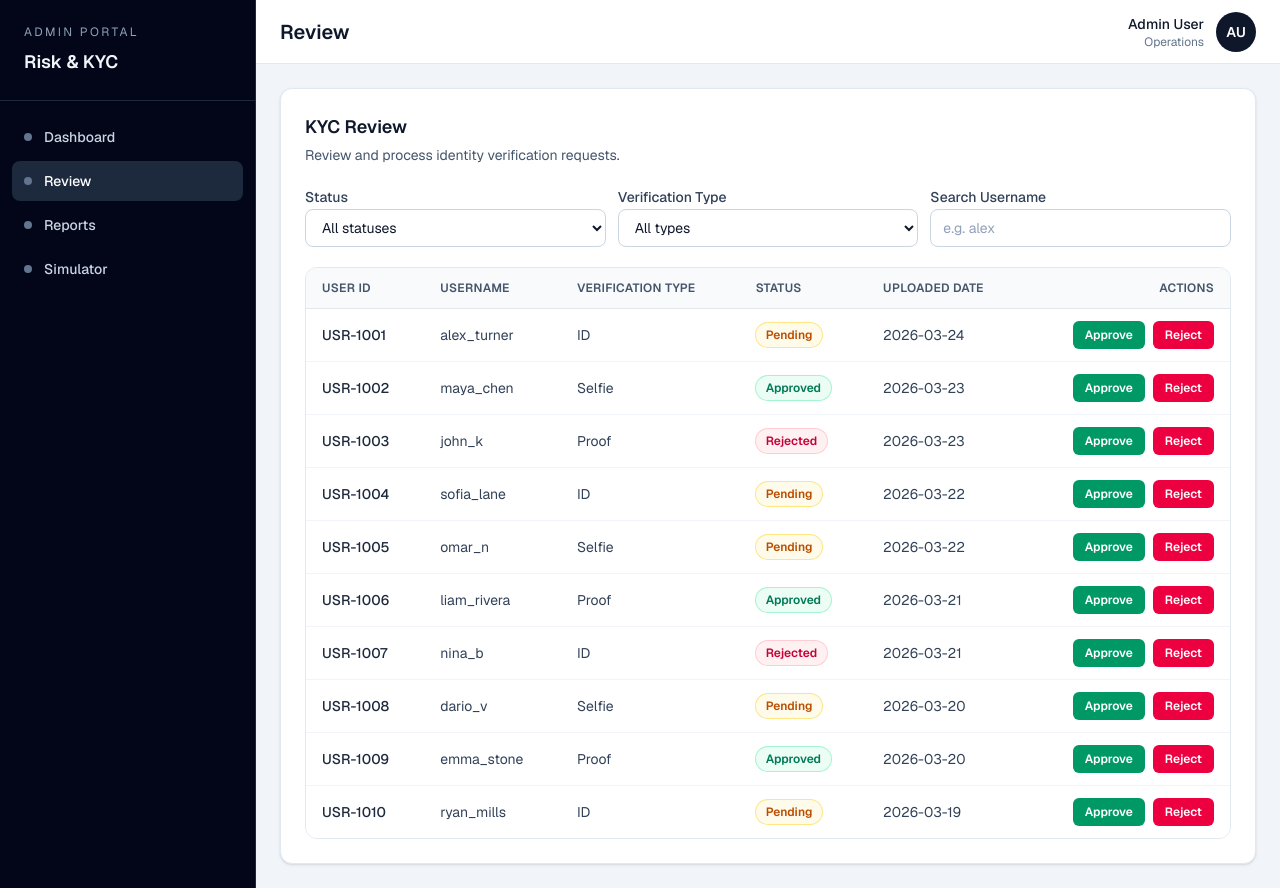
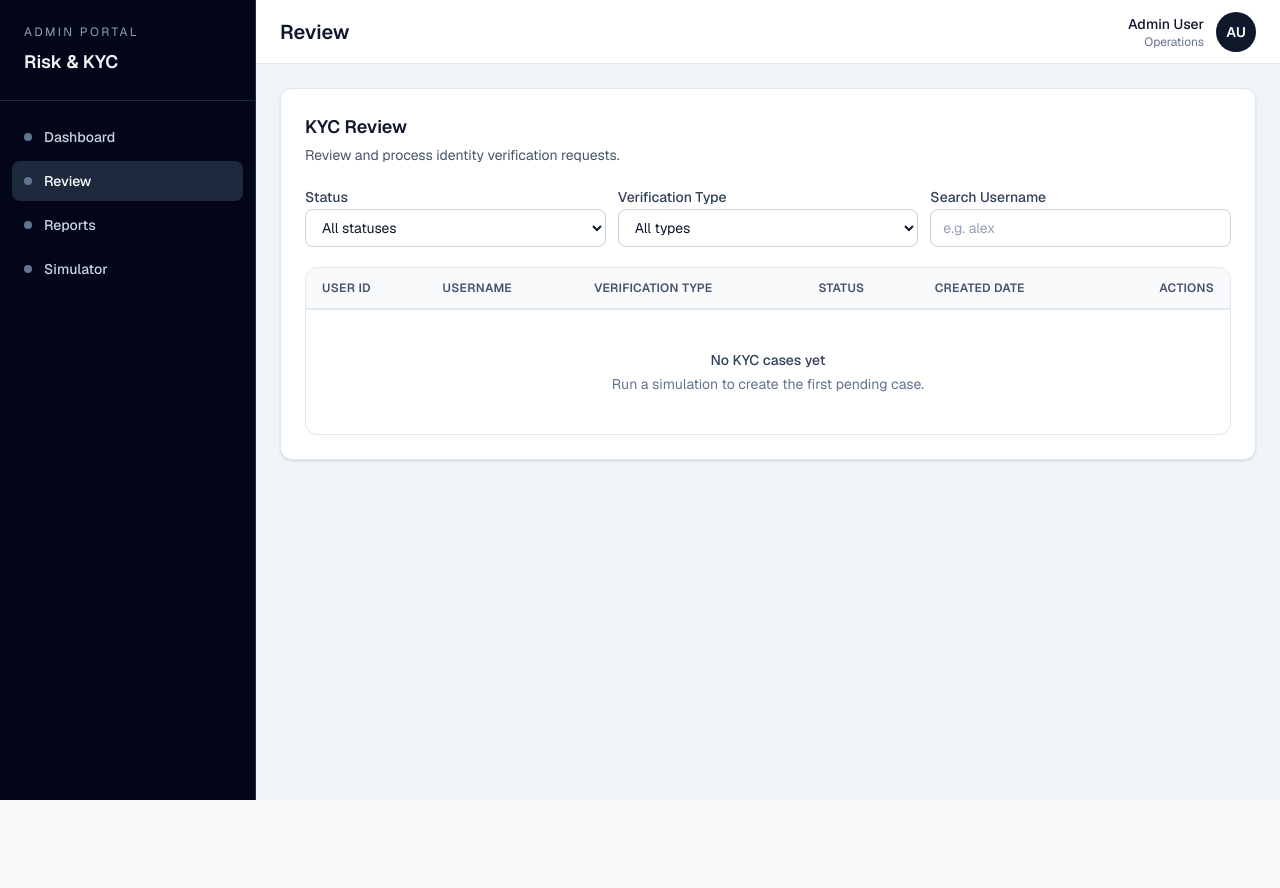
Before and after one commit to ptsportsbookcom-sudo/risk-kyc, a Next.js app: page /review in a window 1280 px wide. After the commit the page ends 800 px from the top, so only its background shows below. Built offline with nearby package versions, Linux system fonts and the light colour scheme.

Commit message:
connect simulator to review via shared state

```diff
--- a/app/(admin)/layout.tsx
+++ b/app/(admin)/layout.tsx
@@ -1,5 +1,6 @@
 import { AdminSidebar } from "@/app/components/admin-sidebar";
 import { AdminTopbar } from "@/app/components/admin-topbar";
+import { KycCasesProvider } from "@/app/components/kyc-cases-context";
 
 export default function AdminLayout({
   children,
@@ -7,6 +8,7 @@ export default function AdminLayout({
   children: React.ReactNode;
 }) {
   return (
+    <KycCasesProvider>
       <div className="flex min-h-screen bg-slate-100">
         <AdminSidebar />
 
@@ -15,5 +17,6 @@ export default function AdminLayout({
           <main className="flex-1 p-6">{children}</main>
         </div>
       </div>
+    </KycCasesProvider>
   );
 }
--- a/app/(admin)/review/page.tsx
+++ b/app/(admin)/review/page.tsx
@@ -1,90 +1,11 @@
 "use client";
 
 import { useMemo, useState } from "react";
-
-type VerificationType = "ID" | "Selfie" | "Proof";
-type ReviewStatus = "Pending" | "Approved" | "Rejected";
-
-type KycRow = {
-  userId: string;
-  username: string;
-  verificationType: VerificationType;
-  status: ReviewStatus;
-  uploadedDate: string;
-};
-
-const mockRows: KycRow[] = [
-  {
-    userId: "USR-1001",
-    username: "alex_turner",
-    verificationType: "ID",
-    status: "Pending",
-    uploadedDate: "2026-03-24",
-  },
-  {
-    userId: "USR-1002",
-    username: "maya_chen",
-    verificationType: "Selfie",
-    status: "Approved",
-    uploadedDate: "2026-03-23",
-  },
-  {
-    userId: "USR-1003",
-    username: "john_k",
-    verificationType: "Proof",
-    status: "Rejected",
-    uploadedDate: "2026-03-23",
-  },
-  {
-    userId: "USR-1004",
-    username: "sofia_lane",
-    verificationType: "ID",
-    status: "Pending",
-    uploadedDate: "2026-03-22",
-  },
-  {
-    userId: "USR-1005",
-    username: "omar_n",
-    verificationType: "Selfie",
-    status: "Pending",
-    uploadedDate: "2026-03-22",
-  },
-  {
-    userId: "USR-1006",
-    username: "liam_rivera",
-    verificationType: "Proof",
-    status: "Approved",
-    uploadedDate: "2026-03-21",
-  },
-  {
-    userId: "USR-1007",
-    username: "nina_b",
-    verificationType: "ID",
-    status: "Rejected",
-    uploadedDate: "2026-03-21",
-  },
-  {
-    userId: "USR-1008",
-    username: "dario_v",
-    verificationType: "Selfie",
-    status: "Pending",
-    uploadedDate: "2026-03-20",
-  },
-  {
-    userId: "USR-1009",
-    username: "emma_stone",
-    verificationType: "Proof",
-    status: "Approved",
-    uploadedDate: "2026-03-20",
-  },
-  {
-    userId: "USR-1010",
-    username: "ryan_mills",
-    verificationType: "ID",
-    status: "Pending",
-    uploadedDate: "2026-03-19",
-  },
-];
+import {
+  ReviewStatus,
+  useKycCases,
+  VerificationType,
+} from "@/app/components/kyc-cases-context";
 
 function statusClass(status: ReviewStatus) {
   if (status === "Approved") {
@@ -99,21 +20,15 @@ function statusClass(status: ReviewStatus) {
 }
 
 export default function ReviewPage() {
-  const [rows, setRows] = useState<KycRow[]>(mockRows);
+  const { cases, updateCaseStatus } = useKycCases();
   const [statusFilter, setStatusFilter] = useState<"All" | ReviewStatus>("All");
   const [verificationFilter, setVerificationFilter] = useState<
     "All" | VerificationType
   >("All");
   const [usernameQuery, setUsernameQuery] = useState("");
 
-  const updateRowStatus = (userId: string, status: ReviewStatus) => {
-    setRows((currentRows) =>
-      currentRows.map((row) => (row.userId === userId ? { ...row, status } : row))
-    );
-  };
-
   const filteredRows = useMemo(() => {
-    return rows.filter((row) => {
+    return cases.filter((row) => {
       const matchesStatus =
         statusFilter === "All" ? true : row.status === statusFilter;
       const matchesVerification =
@@ -126,7 +41,7 @@ export default function ReviewPage() {
 
       return matchesStatus && matchesVerification && matchesUsername;
     });
-  }, [rows, statusFilter, verificationFilter, usernameQuery]);
+  }, [cases, statusFilter, verificationFilter, usernameQuery]);
 
   return (
     <section className="space-y-5 rounded-xl border border-slate-200 bg-white p-6 shadow-sm">
@@ -179,6 +94,7 @@ export default function ReviewPage() {
             <option value="ID">ID</option>
             <option value="Selfie">Selfie</option>
             <option value="Proof">Proof</option>
+            <option value="Full KYC">Full KYC</option>
           </select>
         </div>
 
@@ -218,7 +134,7 @@ export default function ReviewPage() {
                   Status
                 </th>
                 <th className="px-4 py-3 text-left text-xs font-semibold uppercase tracking-wide text-slate-600">
-                  Uploaded Date
+                  Created Date
                 </th>
                 <th className="px-4 py-3 text-right text-xs font-semibold uppercase tracking-wide text-slate-600">
                   Actions
@@ -227,7 +143,7 @@ export default function ReviewPage() {
             </thead>
             <tbody className="divide-y divide-slate-100 bg-white">
               {filteredRows.map((row) => (
-                <tr key={row.userId} className="hover:bg-slate-50/70">
+                <tr key={row.id} className="hover:bg-slate-50/70">
                   <td className="px-4 py-3 text-sm font-medium text-slate-800">
                     {row.userId}
                   </td>
@@ -247,13 +163,13 @@ export default function ReviewPage() {
                     </span>
                   </td>
                   <td className="px-4 py-3 text-sm text-slate-700">
-                    {row.uploadedDate}
+                    {row.createdDate}
                   </td>
                   <td className="px-4 py-3">
                     <div className="flex justify-end gap-2">
                       <button
                         type="button"
-                        onClick={() => updateRowStatus(row.userId, "Approved")}
+                        onClick={() => updateCaseStatus(row.id, "Approved")}
                         className="rounded-md bg-emerald-600 px-3 py-1.5 text-xs font-semibold text-white transition-colors hover:bg-emerald-700 focus-visible:outline-none focus-visible:ring-2 focus-visible:ring-emerald-600 focus-visible:ring-offset-2"
                         aria-label={`Approve ${row.username}`}
                       >
@@ -261,7 +177,7 @@ export default function ReviewPage() {
                       </button>
                       <button
                         type="button"
-                        onClick={() => updateRowStatus(row.userId, "Rejected")}
+                        onClick={() => updateCaseStatus(row.id, "Rejected")}
                         className="rounded-md bg-rose-600 px-3 py-1.5 text-xs font-semibold text-white transition-colors hover:bg-rose-700 focus-visible:outline-none focus-visible:ring-2 focus-visible:ring-rose-600 focus-visible:ring-offset-2"
                         aria-label={`Reject ${row.username}`}
                       >
@@ -275,9 +191,16 @@ export default function ReviewPage() {
           </table>
         </div>
 
-        {filteredRows.length === 0 ? (
+        {cases.length === 0 ? (
+          <div className="border-t border-slate-200 px-4 py-10 text-center">
+            <p className="text-sm font-medium text-slate-700">No KYC cases yet</p>
+            <p className="mt-1 text-sm text-slate-500">
+              Run a simulation to create the first pending case.
+            </p>
+          </div>
+        ) : filteredRows.length === 0 ? (
           <div className="border-t border-slate-200 px-4 py-6 text-center text-sm text-slate-500">
-            No users match the selected filters.
+            No cases match the selected filters.
           </div>
         ) : null}
       </div>
--- a/app/(admin)/simulator/page.tsx
+++ b/app/(admin)/simulator/page.tsx
@@ -1,6 +1,10 @@
 "use client";
 
 import { FormEvent, useState } from "react";
+import {
+  useKycCases,
+  VerificationType,
+} from "@/app/components/kyc-cases-context";
 
 type EventType =
   | "Registration"
@@ -8,7 +12,6 @@ type EventType =
   | "Withdrawal"
   | "Bonus Activation"
   | "Bet Placed";
-type VerificationType = "ID" | "Selfie" | "Proof" | "Full KYC";
 type RiskFlag = "Multi Account" | "Suspicious Device" | "Bonus Abuse";
 
 type SimulationResult = {
@@ -32,6 +35,7 @@ const initialResult: SimulationResult = {
 };
 
 export default function SimulatorPage() {
+  const { addCase } = useKycCases();
   const [userId, setUserId] = useState("");
   const [username, setUsername] = useState("");
   const [eventType, setEventType] = useState<EventType>("Registration");
@@ -57,22 +61,19 @@ export default function SimulatorPage() {
     const hasSuspiciousDevice = selectedRiskFlags.includes("Suspicious Device");
 
     let triggeredAction = "No risk rules triggered";
-    let createdCaseStatus = "No case created";
+    const createdCaseStatus = "Case Created (Pending)";
     let appliedRestriction = "None";
     let verificationRequired: SimulationResult["verificationRequired"] = "None";
 
     if (eventType === "Withdrawal" && parsedAmount > 1000) {
       triggeredAction = "High-value withdrawal review";
-      createdCaseStatus = "Case Created";
       appliedRestriction = "Withdrawal Block";
       verificationRequired = "Full KYC";
     } else if (eventType === "Deposit" && parsedAmount > 500) {
       triggeredAction = "High-value deposit review";
-      createdCaseStatus = "Case Created";
       verificationRequired = "ID";
     } else if (eventType === "Bonus Activation" && hasBonusAbuse) {
       triggeredAction = "Bonus abuse risk review";
-      createdCaseStatus = "Case Created";
       verificationRequired = "Full KYC";
     }
 
@@ -81,12 +82,22 @@ export default function SimulatorPage() {
         triggeredAction === "No risk rules triggered"
           ? "Suspicious device pattern detected"
           : `${triggeredAction} + suspicious device pattern`;
-      createdCaseStatus = "Case Created";
       appliedRestriction =
         appliedRestriction === "None"
           ? "Device Restriction"
           : `${appliedRestriction} + Device Restriction`;
     }
+
+    const normalizedUserId = userId.trim() || `SIM-${Date.now()}`;
+    const normalizedUsername = username.trim() || "simulated_user";
+    const caseVerificationType =
+      verificationRequired === "None" ? verificationType : verificationRequired;
+
+    addCase({
+      userId: normalizedUserId,
+      username: normalizedUsername,
+      verificationType: caseVerificationType,
+    });
 
     setResult({
       triggeredAction,
--- /dev/null
+++ b/app/components/kyc-cases-context.tsx
@@ -0,0 +1,75 @@
+"use client";
+
+import { createContext, ReactNode, useContext, useMemo, useState } from "react";
+
+export type VerificationType = "ID" | "Selfie" | "Proof" | "Full KYC";
+export type ReviewStatus = "Pending" | "Approved" | "Rejected";
+
+export type KycCase = {
+  id: string;
+  userId: string;
+  username: string;
+  verificationType: VerificationType;
+  status: ReviewStatus;
+  createdDate: string;
+};
+
+type CreateKycCaseInput = {
+  userId: string;
+  username: string;
+  verificationType: VerificationType;
+};
+
+type KycCasesContextValue = {
+  cases: KycCase[];
+  addCase: (input: CreateKycCaseInput) => void;
+  updateCaseStatus: (caseId: string, status: ReviewStatus) => void;
+};
+
+const KycCasesContext = createContext<KycCasesContextValue | undefined>(undefined);
+
+export function KycCasesProvider({ children }: { children: ReactNode }) {
+  const [cases, setCases] = useState<KycCase[]>([]);
+
+  const addCase = (input: CreateKycCaseInput) => {
+    const now = new Date();
+    const createdDate = now.toISOString().slice(0, 10);
+
+    setCases((currentCases) => [
+      {
+        id: `${now.getTime()}-${Math.random().toString(36).slice(2, 8)}`,
+        userId: input.userId,
+        username: input.username,
+        verificationType: input.verificationType,
+        status: "Pending",
+        createdDate,
+      },
+      ...currentCases,
+    ]);
+  };
+
+  const updateCaseStatus = (caseId: string, status: ReviewStatus) => {
+    setCases((currentCases) =>
+      currentCases.map((kycCase) =>
+        kycCase.id === caseId ? { ...kycCase, status } : kycCase
+      )
+    );
+  };
+
+  const value = useMemo(
+    () => ({ cases, addCase, updateCaseStatus }),
+    [cases]
+  );
+
+  return (
+    <KycCasesContext.Provider value={value}>{children}</KycCasesContext.Provider>
+  );
+}
+
+export function useKycCases() {
+  const context = useContext(KycCasesContext);
+  if (!context) {
+    throw new Error("useKycCases must be used within KycCasesProvider");
+  }
+  return context;
+}
```
Lines whose indentation alone changed are shown as unchanged.
